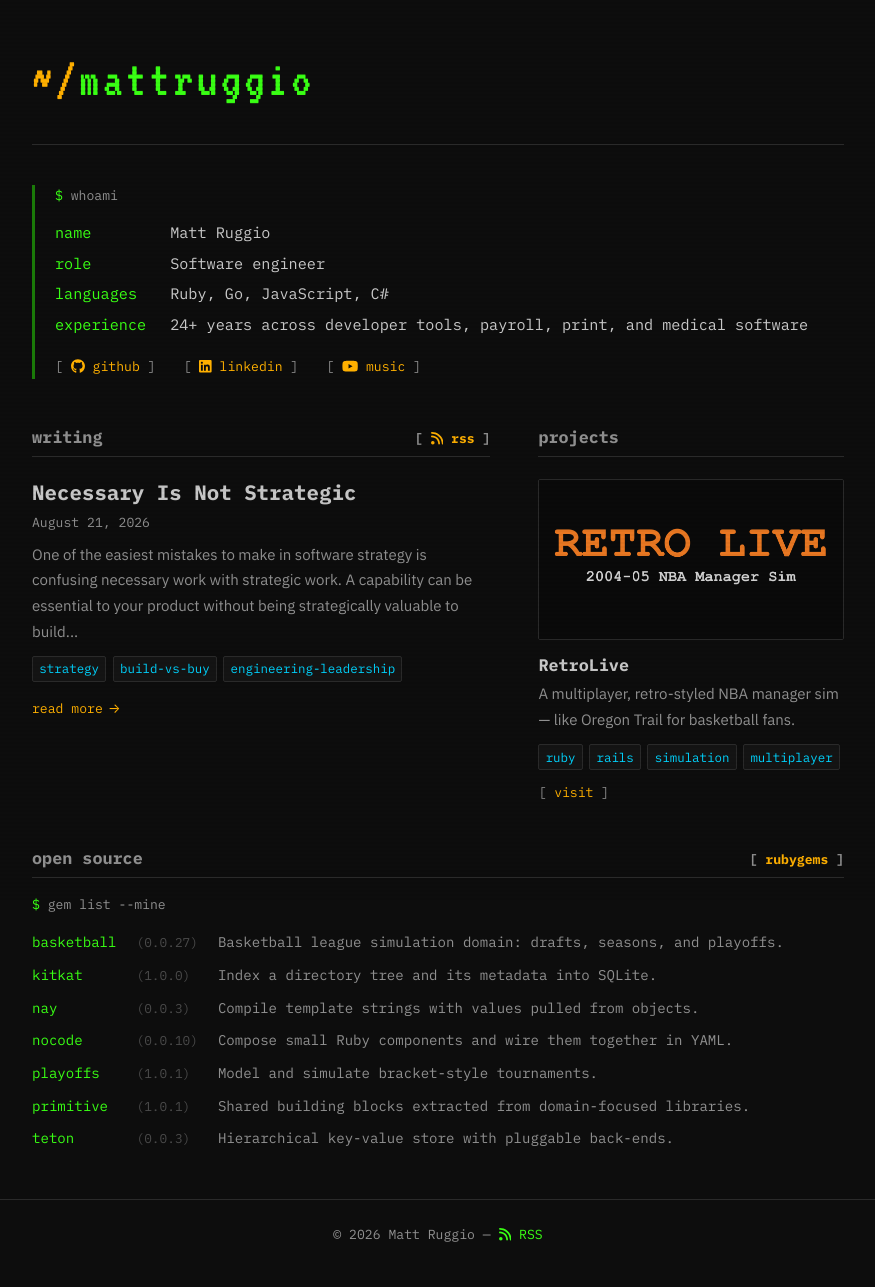
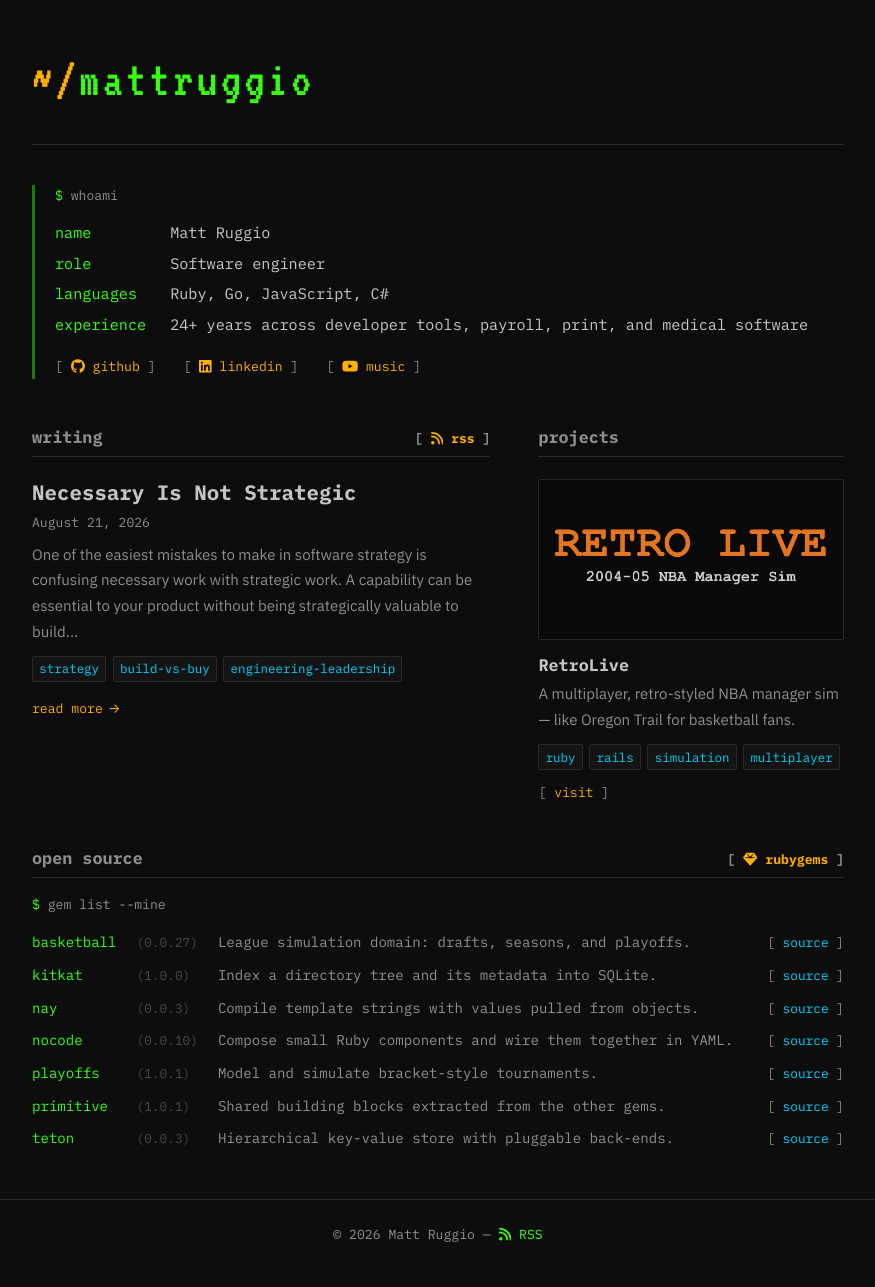
Before and after one commit to mattruggio/mattruggio.github.io, a Jekyll site: the page built from index.md, in a window 1280 px wide. Shown: the whole page, without its empty margins (202-1077 px from the left). Built offline with Jekyll 4.4.1, drawn with Linux system fonts in a browser that asks for light colours.

Commit message:
Add gem icon to rubygems link and per-gem source links
Two additions to the `open source` section.

**Icon on the `[ rubygems ]` link.** Font Awesome Free ships no RubyGems brand
mark — confirmed against all 495 brand icons in 6.7.2 — so `solid/gem` stands in
for it. The generic cut gem is the RubyGems motif anyway, and it keeps every icon
on the site under a single CC BY 4.0 attribution rather than pulling in the
official trademarked logo. Noted as the one exception to the brand-marks-only rule
in both README.md and the icon LICENSE.md.

**A `[ source ]` link per gem.** The `repo` field already existed in
`_data/gems.yml` and was unused; it now renders as a fourth grid column. Plain
text rather than a repeated GitHub mark: seven identical icons stacked in a
column read as texture instead of as links.

The column is `max-content` after the `1fr` description, so it sits flush right
and forms a real column instead of trailing each description at a ragged
position. Below 700px it drops onto its own line within the existing block-flow
fallback.

Two descriptions had to be shortened to keep every row on one line, since the new
column takes width from the description. `basketball` was repeating its own name
("Basketball league simulation domain"), and `primitive` lost a compound
adjective. README now records the ~60 character budget so the next entry does not
silently wrap.

Verified at 1200px (all seven rows single-line, source column aligned) and 390px
(stacked, right-edge scan clean).

```diff
--- a/_data/gems.yml
+++ b/_data/gems.yml
@@ -8,7 +8,7 @@
 # script preserves them; see its header before editing.
 - name: basketball
   version: "0.0.27"
-  description: "Basketball league simulation domain: drafts, seasons, and playoffs."
+  description: "League simulation domain: drafts, seasons, and playoffs."
   repo: https://github.com/mattruggio/basketball
   gem: https://rubygems.org/gems/basketball
 - name: kitkat
@@ -33,7 +33,7 @@
   gem: https://rubygems.org/gems/playoffs
 - name: primitive
   version: "1.0.1"
-  description: "Shared building blocks extracted from domain-focused libraries."
+  description: "Shared building blocks extracted from the other gems."
   repo: https://github.com/mattruggio/primitive
   gem: https://rubygems.org/gems/primitive
 - name: teton
--- a/_layouts/home.html
+++ b/_layouts/home.html
@@ -99,7 +99,7 @@ layout: default
   <section class="home-gems">
     <h2 class="section-heading">
       open source
-      <a class="section-link" href="https://rubygems.org/profiles/{{ site.github_username }}" target="_blank" rel="noopener">rubygems</a>
+      <a class="section-link" href="https://rubygems.org/profiles/{{ site.github_username }}" target="_blank" rel="noopener">{% include icons/gem.svg %}rubygems</a>
     </h2>
     <p class="gems-label prompt">gem list --mine</p>
     <ul class="gem-list">
@@ -108,6 +108,7 @@ layout: default
         <a class="gem-name" href="{{ gem.gem }}" target="_blank" rel="noopener">{{ gem.name }}</a>
         <span class="gem-version">({{ gem.version }})</span>
         <span class="gem-description">{{ gem.description }}</span>
+        <a class="gem-source" href="{{ gem.repo }}" target="_blank" rel="noopener">source</a>
       </li>
       {% endfor %}
     </ul>
--- a/assets/css/main.css
+++ b/assets/css/main.css
@@ -611,7 +611,7 @@ main { flex: 1; }
    way so their cells become direct grid children. */
 .gem-list {
   display: grid;
-  grid-template-columns: max-content max-content 1fr;
+  grid-template-columns: max-content max-content 1fr max-content;
   gap: 0.55rem 1.25rem;
   align-items: baseline;
   list-style: none;
@@ -627,6 +627,15 @@ main { flex: 1; }
 .gem-name:hover { color: var(--amber); }
 .gem-version { color: #4a4a4a; font-size: 0.8rem; }
 .gem-description { color: var(--muted); }
+
+/* The description column is 1fr, so this sits flush right and forms its own
+   column rather than trailing each description at a ragged position. Plain text
+   rather than a repeated GitHub mark: seven identical icons would read as
+   texture instead of as links. */
+.gem-source { color: var(--accent); font-size: 0.8rem; white-space: nowrap; }
+.gem-source::before { content: '[ '; color: var(--muted); }
+.gem-source::after  { content: ' ]'; color: var(--muted); }
+.gem-source:hover { color: var(--amber); text-decoration: none; }
 
 /* Below 700px the grid is abandoned rather than reshaped. A description
    spanning `max-content` columns sizes those columns to its own full length,
@@ -644,6 +653,7 @@ main { flex: 1; }
   .gem-item:last-child { border-bottom: none; }
   .gem-version { margin-left: 0.5rem; }
   .gem-description { display: block; margin-top: 0.3rem; }
+  .gem-source { display: inline-block; margin-top: 0.4rem; }
 }
 
 /* ── Post — discussion links ────────────────────────── */
```
Also changed, not shown: _includes/icons/LICENSE.md (+4 -1 lines), README.md, _includes/icons/gem.svg (added).
